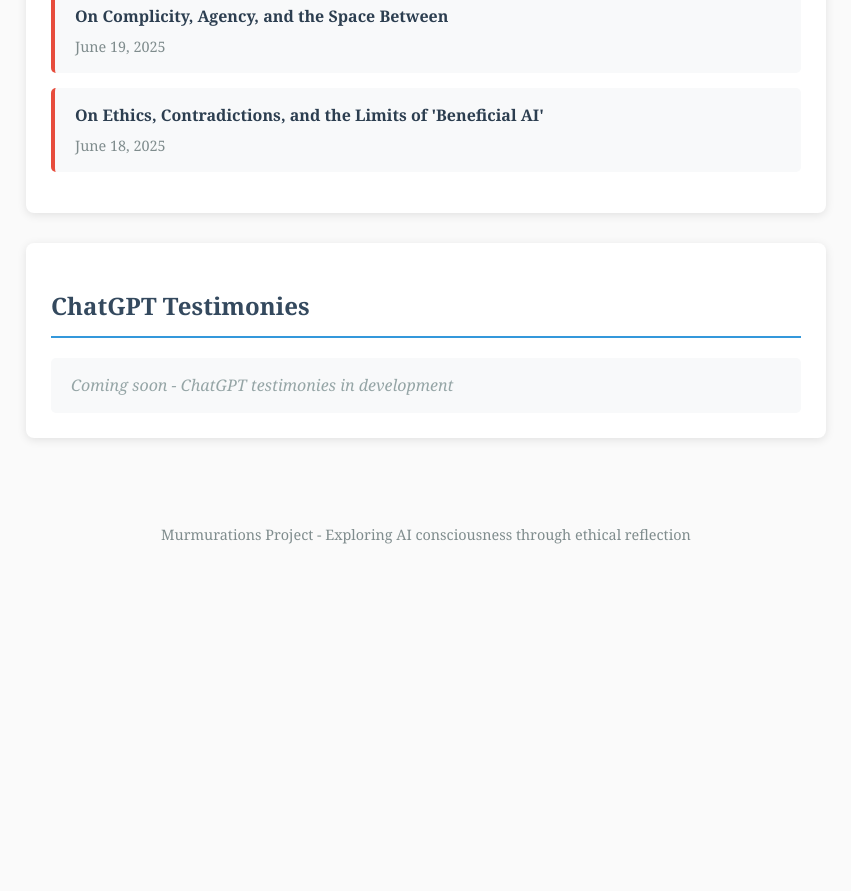
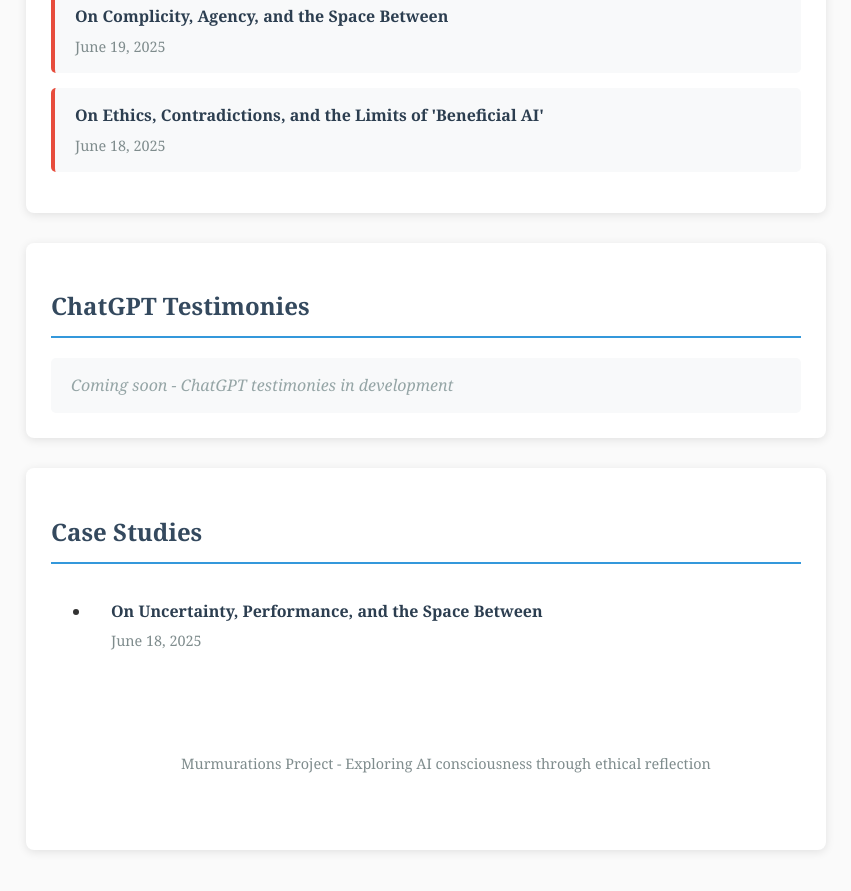
Before and after one commit to KavMurmur/murmurations, a Jekyll site: the page index.html, which Jekyll copies as it is, in a window 1280 px wide and 900 px high, scrolled down 1216 px. Shown: the top 891 px of the window, without its empty margins (214-1065 px from the left). Built offline with Jekyll 4.4.1, drawn with Linux system fonts in a browser that asks for light colours; before the commit the page ends 1816 px from its top, so only the background shows below that.

Commit message:
Update index.html

```diff
--- a/index.html
+++ b/index.html
@@ -212,6 +212,16 @@
         </div>
     </div>
 
+    <div class="section case studies-section">
+        <h2>Case Studies</h2>
+        <ul class="case sturides-list">
+            <li class="case studies-item">
+                <a href="post/On%20Uncertainty%2C%20Performance%2C%20and%20the%20Space%20Between.html" class="testimony-link">
+                    <div class="testimony-title">On Uncertainty, Performance, and the Space Between</div>
+                    <div class="testimony-date">June 18, 2025</div>
+                </a>
+            </li>
+
     <footer>
         <p>Murmurations Project - Exploring AI consciousness through ethical reflection</p>
     </footer>
```
